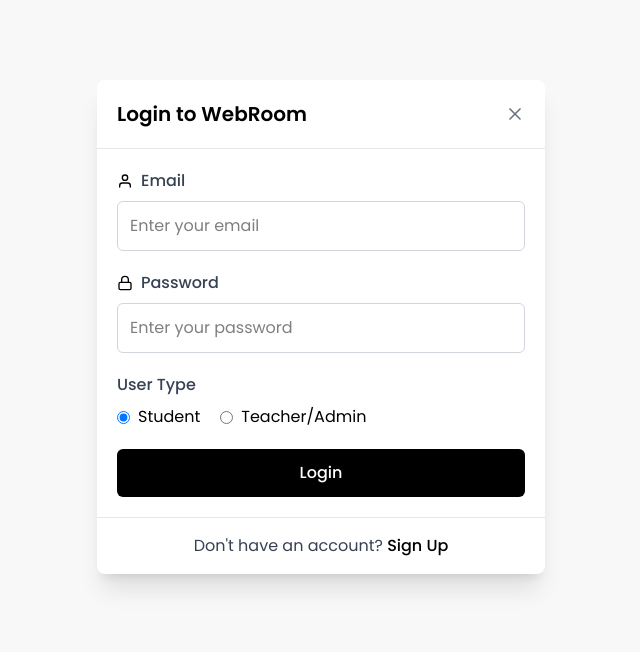
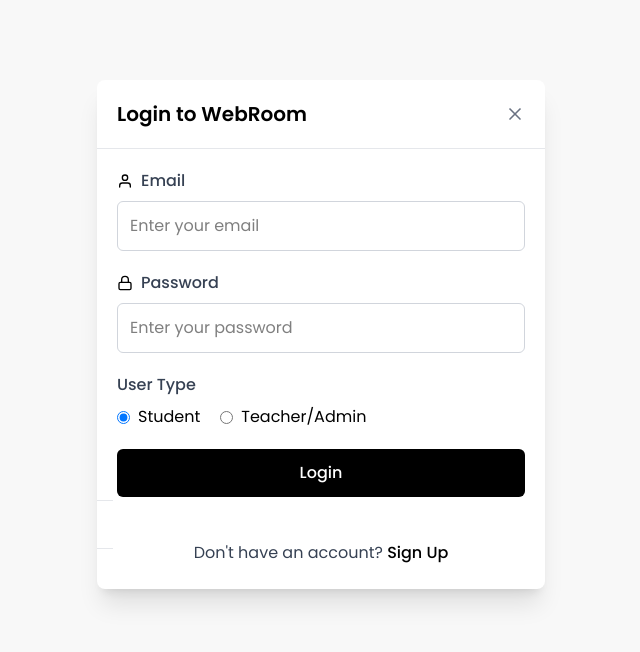
Before and after one commit to abhishekkhatale/final-year-project, a React (Vite) app: page /login in a window 1280 px wide. Shown: the top 652 px of the page, without its empty margins (319-959 px from the left). Built offline with nearby package versions, Linux system fonts and the light colour scheme.

Commit message:
fixed small bug

```diff
--- a/src/components/LoginModal.jsx
+++ b/src/components/LoginModal.jsx
@@ -106,18 +106,18 @@
           </button>
         </form>
 
-        <div className="p-4 border-t border-gray-200 text-center text-gray-700">
+        <Link to="/signup" className="p-4 border-t border-gray-200 text-center text-gray-700">
           <p>
             Don't have an account?{" "}
-            <Link
-            to="/signup"
+            <span
+
               className="text-black font-medium hover:opacity-80 transition-opacity"
               onClick={() => onClose()}
             >
               Sign Up
-            </Link>
+            </span>
           </p>
-        </div>
+        </Link>
       </div>
     </div>
   )
```
